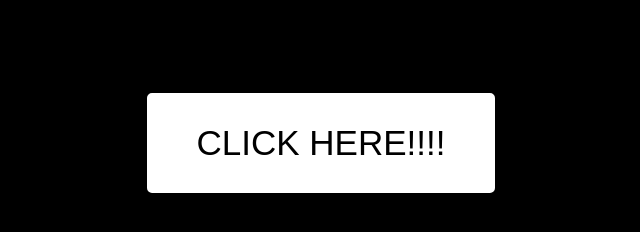
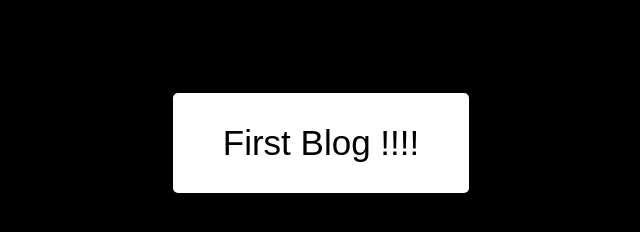
Before and after one commit to heyysarthak/Blog, a plain HTML site: page index.html in a window 1280 px wide. Shown: the whole page, without its empty margins (319-959 px from the left). Drawn offline with Linux system fonts and the light colour scheme.

Commit message:
Update index.html

```diff
--- a/index.html
+++ b/index.html
@@ -3,13 +3,13 @@
   <head>
     <meta charset="utf-8">
     <meta name="viewport" content="width=device-width">
-    <title>Do Click The Button !!</title>
+    <title>Sarthak's Blog !!</title>
     <link href="style.css" rel="stylesheet" type="text/css" />
   </head>
   <body bgcolor="black">
   <div class="everything">
-      <h1 id="title">Clicke The Button</h1>
-      <button id="button">CLICK HERE!!!!</button>
+      <h1 id="title">Click The Button</h1>
+      <button id="button">First Blog !!!!</button>
       <audio controls hidden id="song">
         <source src="roll.mp3" type="audio/mpeg">
       Your browser does not support the audio element.
```
